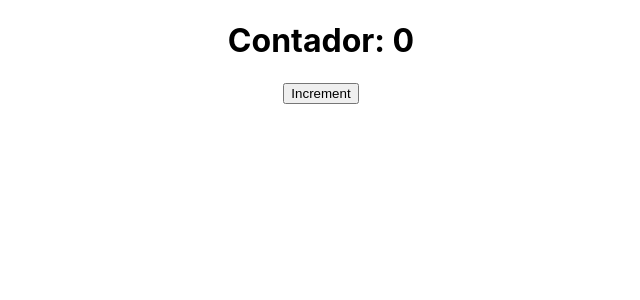
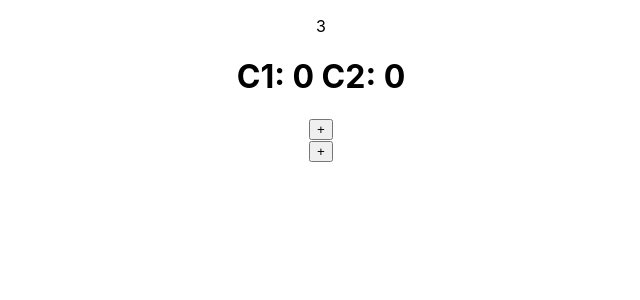
Before and after one commit to marcelosanto/react-hook, a React (Create React App) app: page / in a window 1280 px wide. Shown: the top 300 px of the page, without its empty margins (319-959 px from the left). Built offline with nearby package versions, Linux system fonts and the light colour scheme.

Commit message:
feat: useEffect

```diff
--- a/src/App.js
+++ b/src/App.js
@@ -1,21 +1,48 @@
-import { useState } from 'react'
+import { useState, useEffect } from 'react'
 import './App.css'
+
+function eventFn() {
+    console.log('h1 clicado')
+}
 
 function App() {
     const [counter, setCounter] = useState(0)
+    const [counter2, setCounter2] = useState(0)
 
-    const handlerIncrement = () => {
-        setCounter((counter) => counter + 1)
-    }
+    // ComponentDidUpdate = executa toda vez que o componente atualiza
+    // useEffect(() => {
+    //     console.log('ComponentDidUpdate')
+    // })
+
+    // ComponentDidMount = executa uma vez
+    // useEffect(() => {
+    //     console.log('ComponentDidMount')
+    // }, [])
+
+    // ComponentDidMount = executa uma vez
+    useEffect(() => {
+        document.querySelector('h1').addEventListener('click', eventFn)
+
+        // componentWillumount - limpeza
+        return () => {
+            document.querySelector('h1').removeEventListener('click', eventFn)
+        }
+    }, [])
+
+    // Com dependência = executa toda vez que a dependência mudar
+    useEffect(() => {
+        console.log('Contador mudou para', counter)
+    }, [counter])
 
     return (
         <div className="App">
-            <h1>Contador: {counter}</h1>
-            <p>
-                <button type="button" onClick={handlerIncrement}>
-                    Increment
-                </button>
-            </p>
+            <p>3</p>
+            <h1>
+                C1: {counter} C2: {counter2}
+            </h1>
+            <button onClick={() => setCounter(counter + 1)}>+</button>
+            <br />
+            <button onClick={() => setCounter2(counter2 + 1)}>+</button>
         </div>
     )
 }
```
Also changed, not shown: src/useState.js (added, +23 -0 lines).
